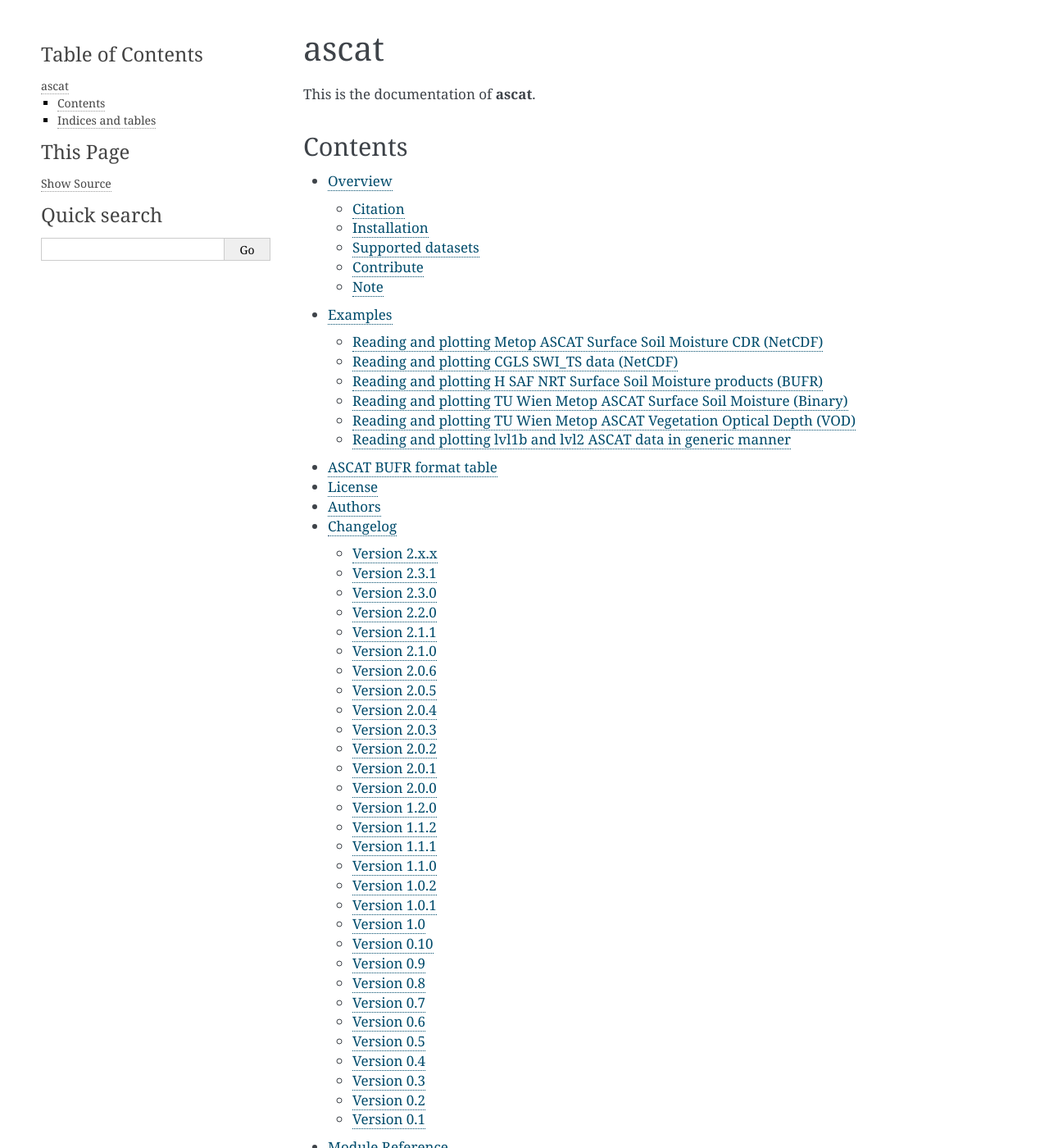
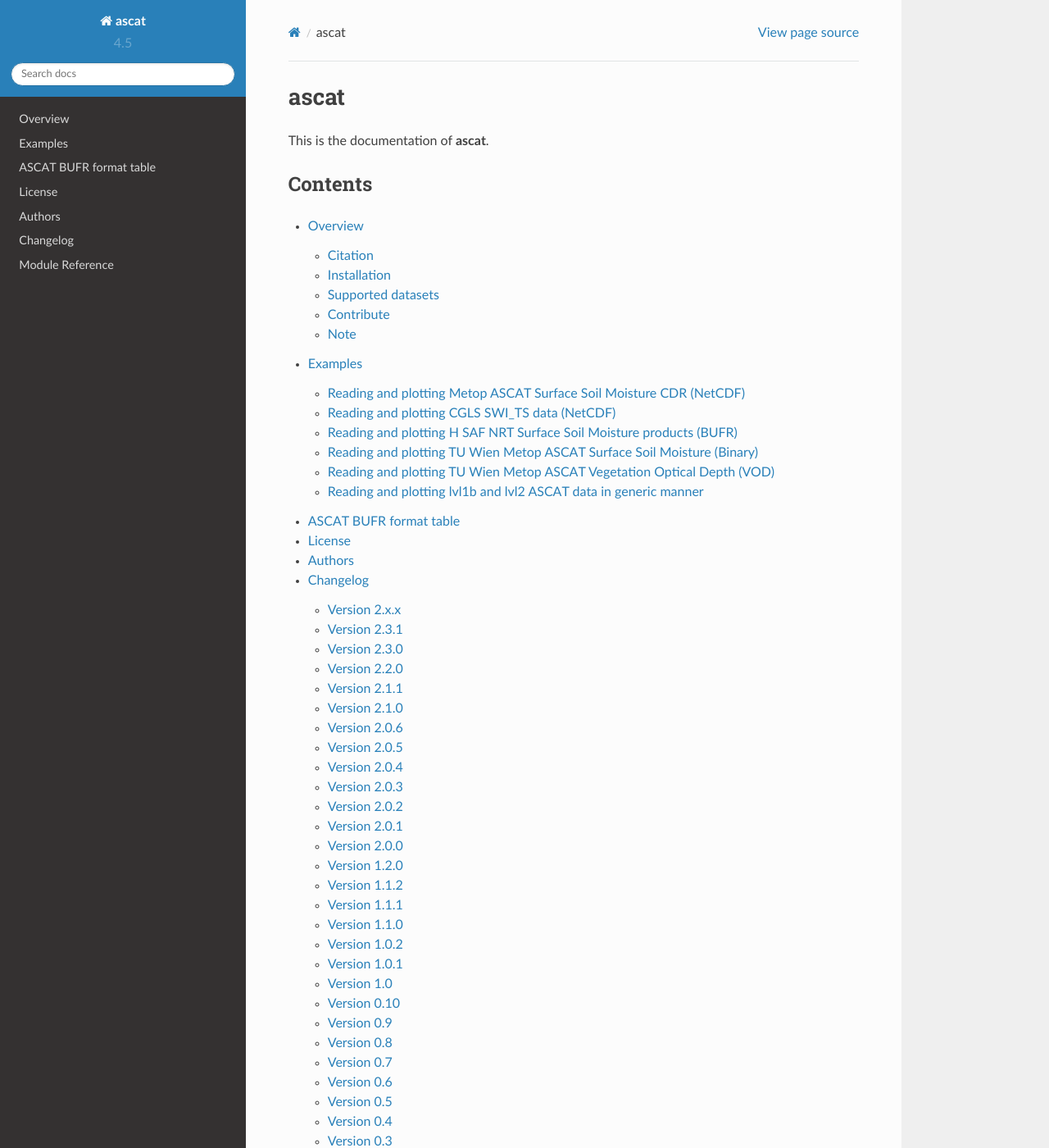
Before and after one commit to TUW-GEO/ascat, a Sphinx documentation site: the page built from docs/index.rst, in a window 1280 px wide and 1400 px high. Shown: the whole window at 82% size. Built offline with Sphinx 7.4.7 and the Read the Docs theme 2.0.0, drawn with Linux system fonts in a browser that asks for light colours; pages that are not in the unit, such as notebooks, are missing from menus; some of the changed text lies outside the part shown.

Commit message:
update doc conf

```diff
--- a/docs/conf.py
+++ b/docs/conf.py
@@ -154,15 +154,15 @@ todo_emit_warnings = True
 
 # The theme to use for HTML and HTML Help pages.  See the documentation for
 # a list of builtin themes.
-html_theme = "alabaster"
+html_theme = "sphinx_rtd_theme"
 
 # Theme options are theme-specific and customize the look and feel of a theme
 # further.  For a list of options available for each theme, see the
 # documentation.
-html_theme_options = {
-    "sidebar_width": "300px",
-    "page_width": "1200px"
-}
+# html_theme_options = {
+#     "sidebar_width": "300px",
+#     "page_width": "1200px"
+# }
 
 # Add any paths that contain custom themes here, relative to this directory.
 # html_theme_path = []
```
